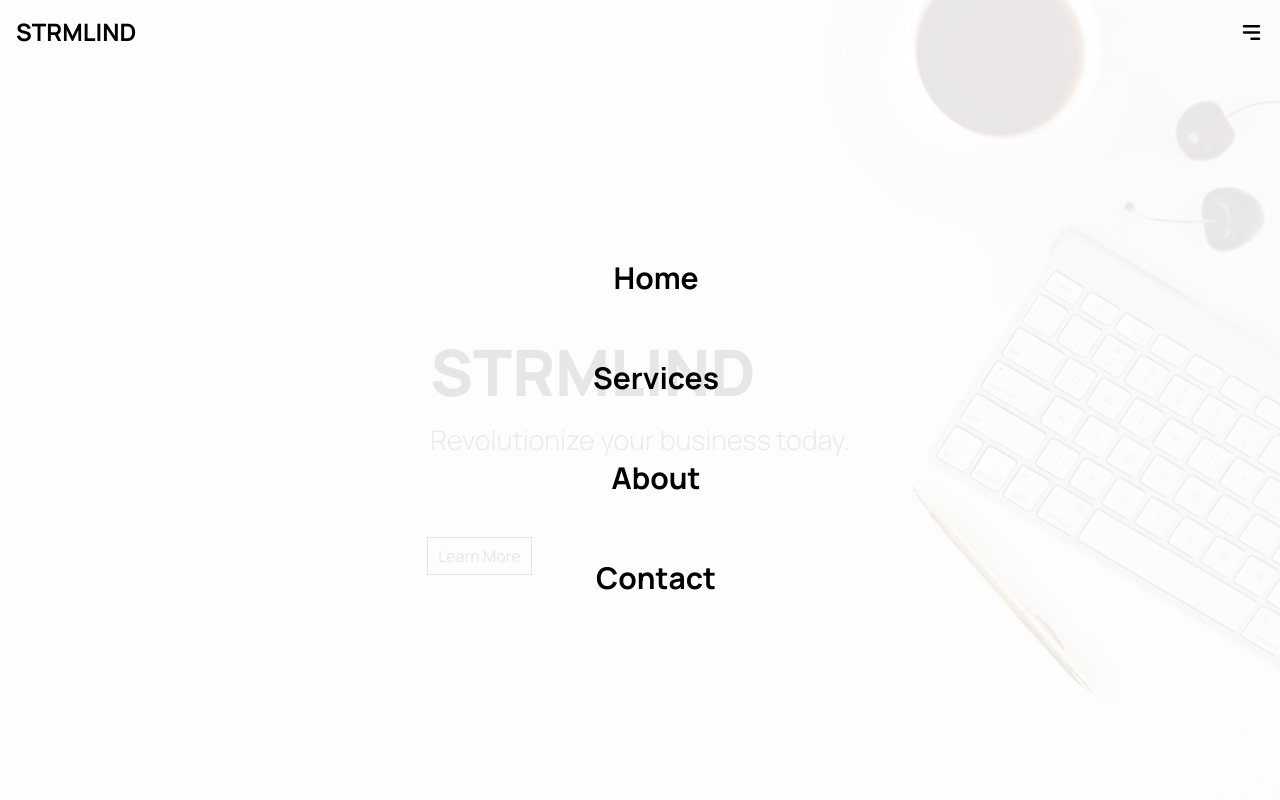
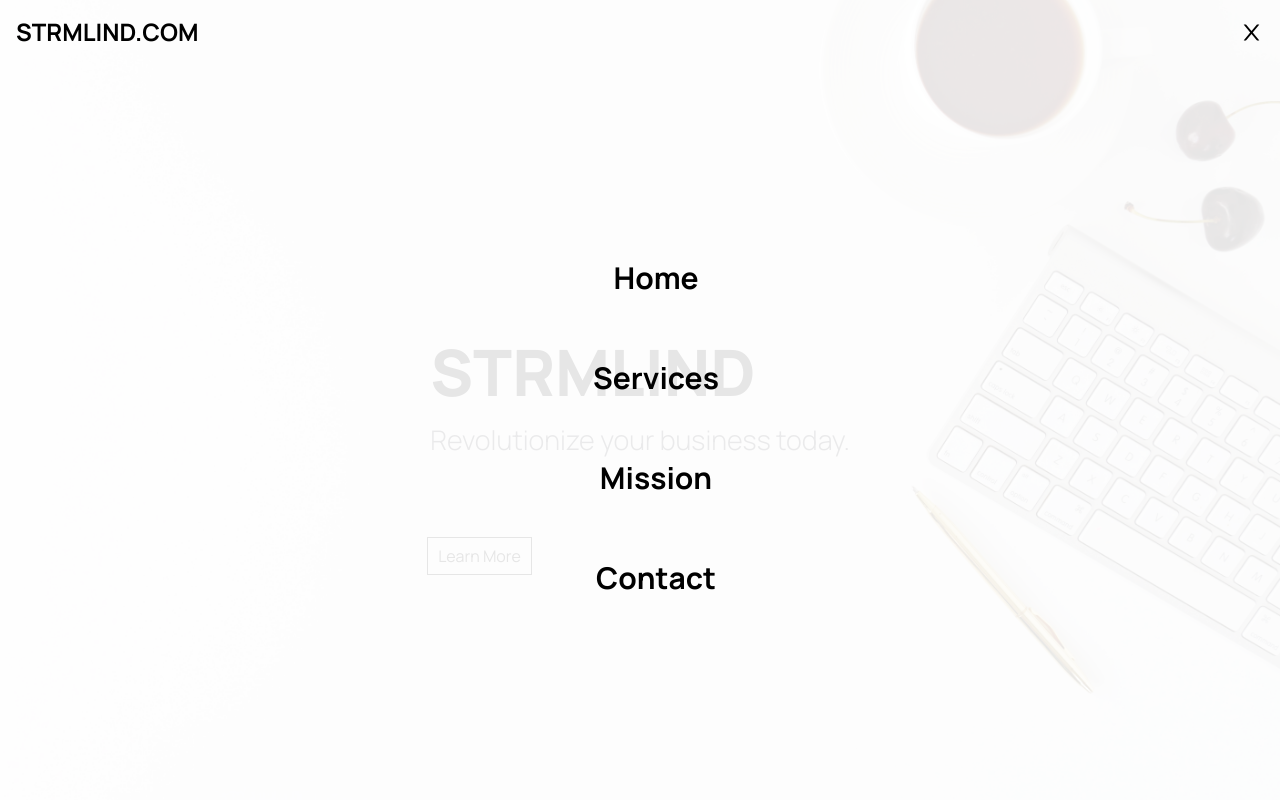
Before and after one commit to MetaSource/STRMLIND_NEXT, a Next.js app: page / in a window 1280 px wide. Both pictures are taken after a click on the icon 1251 px from the left and 32 px from the top of the page. Shown: the top 800 px of the page. Built offline with nearby package versions, Linux system fonts and the light colour scheme.

Commit message:
Setup Nav routing, Add toggle nav close icon

```diff
--- a/components/Contact.tsx
+++ b/components/Contact.tsx
@@ -31,7 +31,7 @@ const Form1 = () => {
 
 const Contact = () => {
   return (
-    <section className='bg-[#E0E0DB] flex-center p-4 pt-8 pb-8 md:p-20'>
+    <section id="contact-section" className='bg-[#E0E0DB] flex-center p-4 pt-8 pb-8 md:p-20'>
         <div className='flex items-start justify-center flex-row flex-wrap m-auto'>
             <div className='max-w-md'>
                 <h1 className='contact__title text-center md:text-start'>Contact Us</h1>
--- a/components/MissionStatement.tsx
+++ b/components/MissionStatement.tsx
@@ -1,7 +1,7 @@
 import React from 'react'
 
 const MissionStatement = () => {
-  return (<div className='flex-center p-4 md:p-24 items-center w-full  bg-[#253551] text-center'>
+  return (<div id="mission-section" className='flex-center p-4 md:p-24 items-center w-full  bg-[#253551] text-center'>
             <p className='pt-24 pb-20 xl:text-[56px] sm:text-[36px] text-[34px] text-white font-light'>Our mission at STRMLIND is to modernize your
                 business with world class solutions. Our goal is
                 to establish a strong digital footprint designed
--- a/components/Navbar.tsx
+++ b/components/Navbar.tsx
@@ -2,16 +2,23 @@
 "use client";
 
 import { HiMenuAlt3 } from 'react-icons/hi';
+import {AiOutlineClose} from 'react-icons/ai';
 import React, {useState} from 'react';
 
 const Navbar = () => {
     const [nav, setnav] = useState(false);
-    const handleNav = ()=> { setnav(!nav)}
+    const handleNav = ()=> { setnav(!nav);
+    if(!nav){
+        document.body.style.overflow = 'hidden'
+    }else{
+        document.body.style.overflow = "scroll"
+    }}
 
   return (
     <div className="absolute w-full flex justify-between p-4 items-center">
-        <h1 className='font-bold text-2xl z-20'>STRMLIND</h1>
-        <HiMenuAlt3 onClick={handleNav} className='z-20 cursor-pointer'  size={25}  />
+        <h1 className='font-bold text-2xl z-20'>STRMLIND.COM</h1>
+        {!nav? <HiMenuAlt3 onClick={handleNav} className='z-20 cursor-pointer'  size={25}  />:
+        <AiOutlineClose onClick={handleNav} className='z-20 cursor-pointer'  size={25}  />}
         <div className={
             nav?
             'ease-in duration-300 fixed text-grey-300 top-0 left-0 w-full h-screen bg-white/90 px-4 py-7 flex-col z-10' :
@@ -19,10 +26,10 @@ const Navbar = () => {
         }
         >
         <ul className='flex flex-col fixed w-full h-full items-center justify-center'>
-            <li className='font-bold text-3xl p-8'>Home</li>
-            <li className='font-bold text-3xl p-8'>Services</li>
-            <li className='font-bold text-3xl p-8'>About</li>
-            <li className='font-bold text-3xl p-8'>Contact</li>
+            <li className='font-bold text-3xl p-8'><a onClick={handleNav} className= "nav-link" href="#">Home </a></li>
+            <li className='font-bold text-3xl p-8' ><a onClick={handleNav} className= "nav-link" href="#services-section">Services </a></li>
+            <li className='font-bold text-3xl p-8'><a onClick={handleNav} className= "nav-link" href="#mission-section">Mission </a></li>
+            <li className='font-bold text-3xl p-8'><a onClick={handleNav} className= "nav-link" href="#contact-section">Contact </a></li>
         </ul>
         </div>
     </div>
--- a/components/Services.tsx
+++ b/components/Services.tsx
@@ -17,7 +17,7 @@ const Services = () => {
 
 
   return (
-    <div className="bg-[#E0E0DB] flex-center flex-col justify-center p-4 pt-12 md:p-16">
+    <div id="services-section" className="bg-[#E0E0DB] flex-center flex-col justify-center p-4 pt-12 md:p-16">
         <h1 className="contact__title text-center">Our Services</h1>
         <ul className="grid grid-cols-1 md:grid-cols-3 gap-4 mt-10 mb-16">
             {serviceList.map((service, serviceIndex) =>
```
